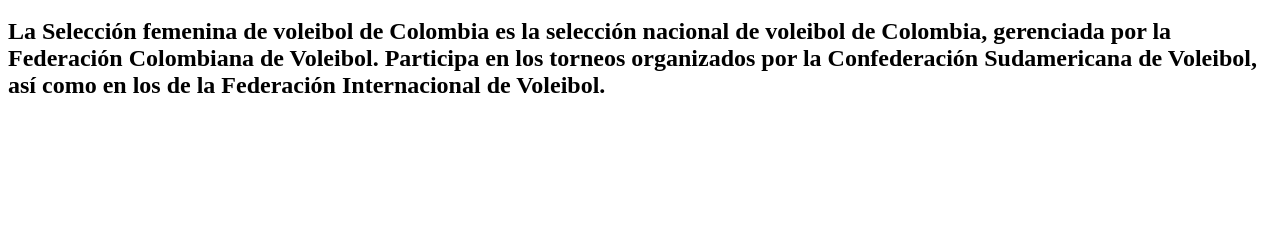
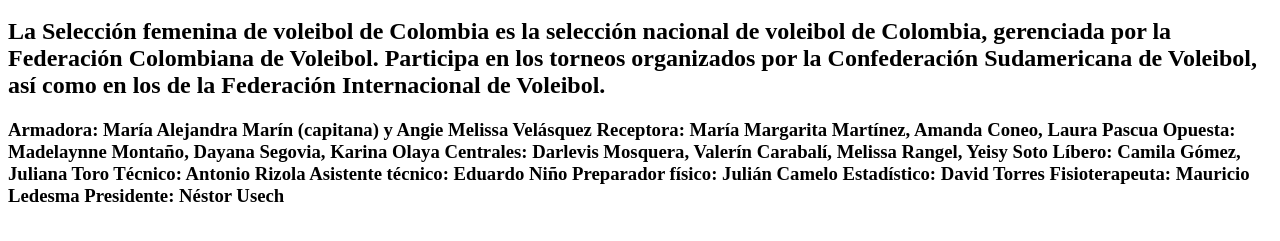
Before and after one commit to marcy29ingeniera/Taller-2, a plain HTML site: page index.html in a window 1280 px wide. Shown: the part 237-478 px from the top of the page. Drawn offline with Linux system fonts and the light colour scheme.

Commit message:
y por ultimo, nombramos a los jugadores del equipo mencionado

```diff
--- a/index.html
+++ b/index.html
@@ -11,5 +11,15 @@
     <h1>Deporte favorito: voleibol</h1>
     <h1>Equipo favorito del deporte que elegiste: Colombia(el femenino)</h1>
     <h2> La Selección femenina de voleibol de Colombia es la selección nacional de voleibol de Colombia, gerenciada por la Federación Colombiana de Voleibol. Participa en los torneos organizados por la Confederación Sudamericana de Voleibol, así como en los de la Federación Internacional de Voleibol.</h2>
+    <h3>Armadora: María Alejandra Marín (capitana) y Angie Melissa Velásquez
+        Receptora: María Margarita Martínez, Amanda Coneo, Laura Pascua
+        Opuesta: Madelaynne Montaño, Dayana Segovia, Karina Olaya
+        Centrales: Darlevis Mosquera, Valerín Carabalí, Melissa Rangel, Yeisy Soto
+        Líbero: Camila Gómez, Juliana Toro
+        Técnico: Antonio Rizola
+        Asistente técnico: Eduardo Niño
+        Preparador físico: Julián Camelo Estadístico: David Torres
+        Fisioterapeuta: Mauricio Ledesma
+        Presidente: Néstor Usech</h3>
 </body>
 </html>
```
